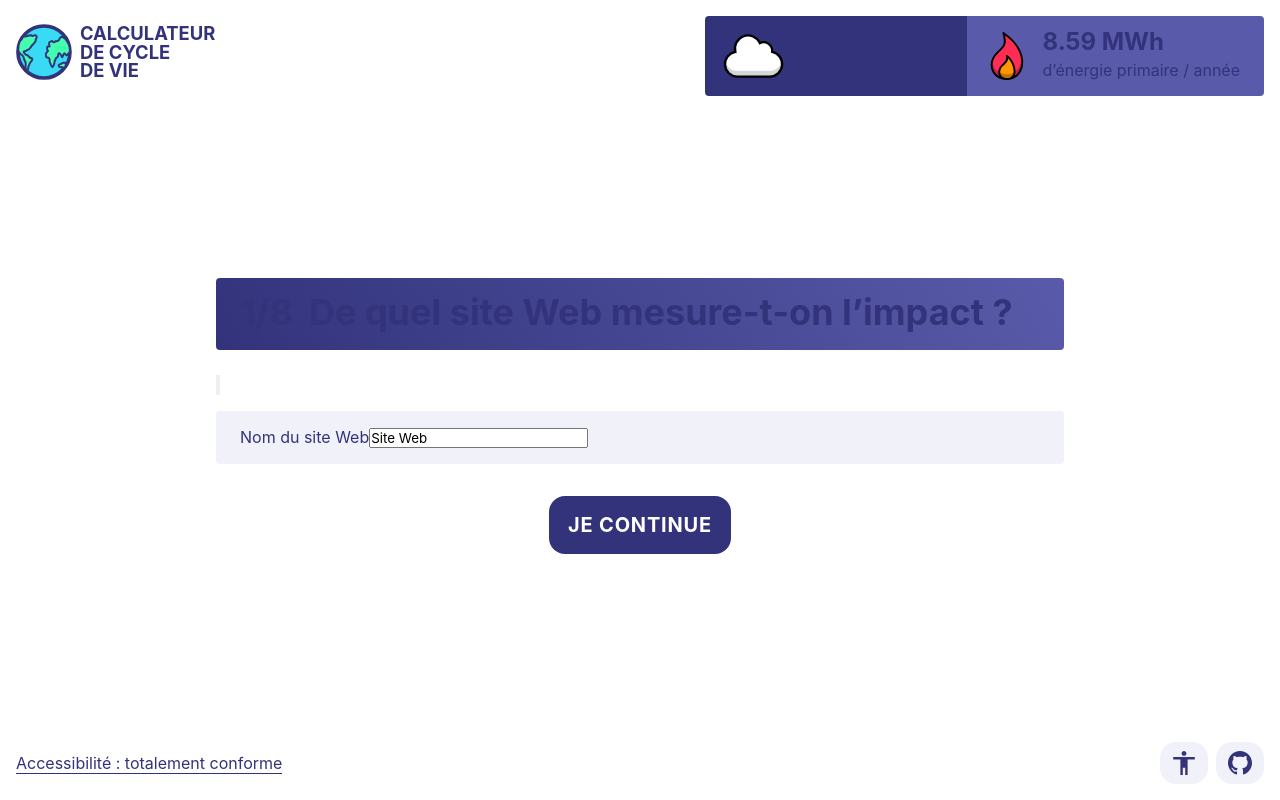
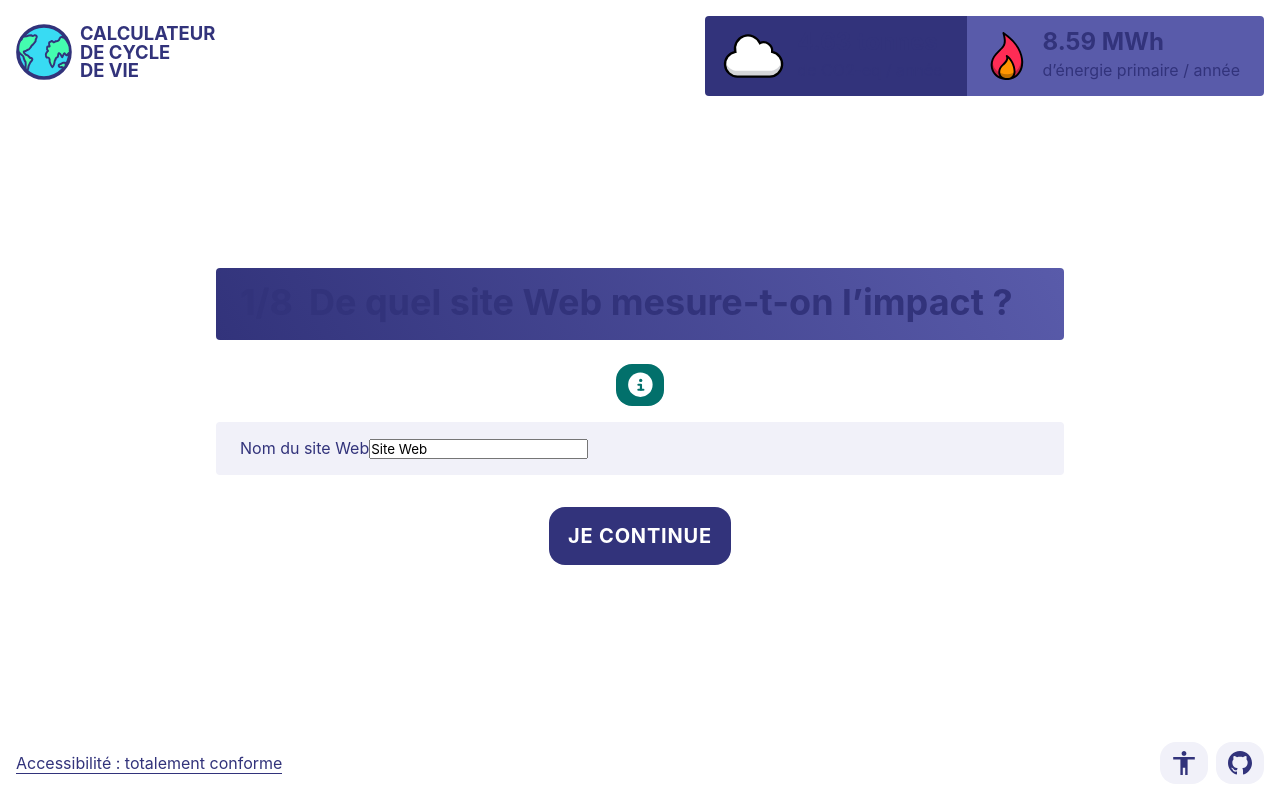
Before and after one commit to adrienloup/lcc, a React (Vite) app: page /lcc/question/site-web in a window 1280 px wide. Built offline with nearby package versions, Linux system fonts and the light colour scheme.

Commit message:
Initialize lcc project

```diff
--- a/src/components/molecules/Notebook/Notebook.scss
+++ b/src/components/molecules/Notebook/Notebook.scss
@@ -1,12 +1,38 @@
 .notebook {
   position: relative;
+
+  button {
+    position: relative;
+    z-index: 2;
+    display: flex;
+    align-items: center;
+    justify-content: center;
+    margin: auto;
+    width: 3rem;
+    height: 2.6rem;
+    background-color: var(--darkterColor);
+    border: 0;
+    border-radius: 1rem;
+    cursor: pointer;
+
+    &:active,
+    &:focus-visible {
+      outline: 4px solid var(--outlineColor);
+      outline-offset: -1px;
+    }
+  }
+
+  svg {
+    width: 1.8rem;
+    height: 1.8rem;
+  }
 
   div {
     display: none;
     flex-direction: column;
     margin-top: .5rem;
     padding: .75rem 1rem;
-    background-color: var(--neutralColor);
+    background-color: var(--whiteColor);
     border: 4px solid var(--darkterColor);
     border-radius: .25rem;
     animation: .25s Appear var(--ease);
```
